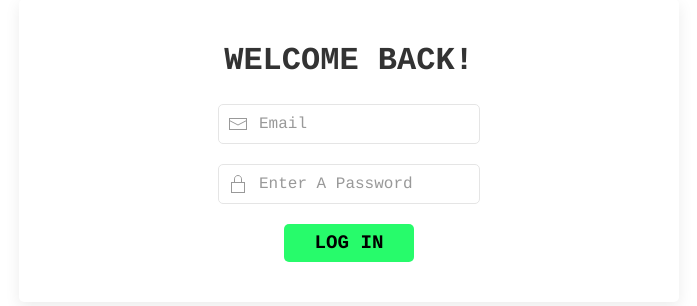
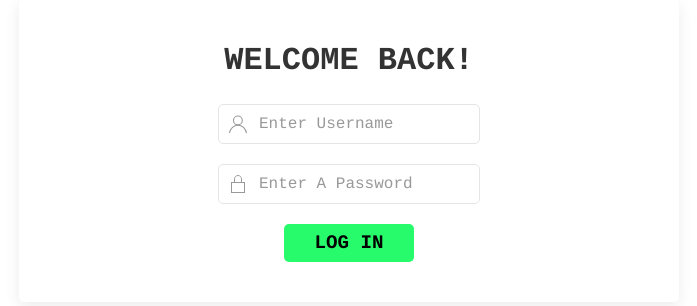
Before and after one commit to Code-Institute-Submissions/send-it-blog, a Flask app: page /login in a window 1280 px wide. Shown: the part 151-457 px from the top of the page, without its empty margins (251-948 px from the left). Run offline with Flask 2, Linux system fonts and the light colour scheme; some libraries are stand-ins or nearby versions; some web fonts are replaced.

Commit message:
add profile page for session user

```diff
--- a/app.py
+++ b/app.py
@@ -29,24 +29,26 @@ def get_posts():
 @app.route("/register", methods=["GET", "POST"])
 def register():
     if request.method == "POST":
-        #check if username/email already exists in database
+        # check if username already exists in database
         existing_user = mongo.db.users.find_one(
-            {"email": request.form.get("email").lower()})
+            {"username": request.form.get("username").lower()})
         if existing_user:
-            flash("Email already exists")
+            flash("Username already exists")
             return redirect(url_for("register"))
 
         register = {
             "firstname": request.form.get("firstname").lower(),
             "lastname": request.form.get("lastname").lower(),
+            "username": request.form.get("username").lower(),
             "email": request.form.get("email").lower(),
             "password": generate_password_hash(request.form.get("password"))
         }
         mongo.db.users.insert_one(register)
 
-        #put newly created user into session cookie
-        session["user"] = request.form.get("email").lower()
+        # put newly created user into session cookie
+        session["user"] = request.form.get("username").lower()
         flash("Registration Successful, Welcome!")
+        return redirect(url_for("profile", firstname=session["user"]))
 
     return render_template("register.html")
 
@@ -54,28 +56,39 @@ def register():
 @app.route("/login", methods=["GET", "POST"])
 def login():
     if request.method == "POST":
-        #check if email exists in the database
+        # check if username exists in the database
         existing_user = mongo.db.users.find_one({
-            "email": request.form.get("email").lower()})
+            "username": request.form.get("username").lower()})
 
         if existing_user:
-            #ensure hashed password matches users input
+            # ensure hashed password matches users input
             if check_password_hash(
                 existing_user["password"], request.form.get("password")):
-                    session["user"] = request.form.get("email").lower()
-                    flash("Welcome, {}".format(request.form.get("email")))
+                session["user"] = request.form.get("username").lower()
+                flash("Welcome, {}".format(
+                    request.form.get("username")))
+                return redirect(url_for(
+                    "profile", username=session["user"]))
             else:
-                #password doesnt match
+                # password doesnt match
                 flash("Incorrect Password and/or Username")
                 return redirect(url_for("login"))
         else:
-            #email does not exist
+            # username does not exist
             flash("Incorrect Password and/or Username")
             return redirect(url_for("login"))
 
     return render_template("login.html")
 
 
+@app.route("/profile/<firstname>", methods=["GET", "POST"])
+def profile(firstname):
+    # get session users first name from database
+    username = mongo.db.users.find_one
+    ({"username": session["user"]})["username"]
+    return render_template("profile.html", username=firstname)
+
+
 if __name__ == "__main__":
     app.run(host=os.environ.get("IP"),
             port=int(os.environ.get("PORT")),
--- a/templates/base.html
+++ b/templates/base.html
@@ -16,6 +16,7 @@
   </head>
 
   <body>
+    <!-- navbar -->
     <header>
       <nav class="uk-navbar-container uk-margin-large-bottom" uk-navbar>
         <div>
@@ -39,6 +40,8 @@
               <li><a href="{{ url_for('login') }}" class="nav__item">LOG IN</a></li>
               <hr class="uk-divider-small uk-margin-small">
               <li><a href="{{ url_for('register') }}" class="nav__item">SIGN UP</a></li>
+              <hr class="uk-divider-icon uk-margin-small">
+              <li><a href="{{ url_for('profile', firstname=session['user']) }}" class="nav__item">PROFILE</a></li>
               <hr class="uk-divider-icon uk-margin-small">
 
               <div class="social__links uk-margin-large-top">
--- a/templates/login.html
+++ b/templates/login.html
@@ -8,12 +8,12 @@
     <!-- form content -->
     <form class="center-align" method="POST" action="{{ url_for('login') }}">
 
-    <!-- email -->
+    <!-- username -->
         <div class="uk-margin">
             <div class="uk-inline">
-                <span class="uk-form-icon" uk-icon="icon: mail"></span>
-                <input class="uk-input uk-border-rounded" type="email" id="email" name="email" placeholder="Email" required>
-                <label for="email"></label>
+                <span class="uk-form-icon" uk-icon="icon: user"></span>
+                <input class="uk-input uk-border-rounded" type="username" id="username" name="username" placeholder="Enter Username" required>
+                <label for="username"></label>
             </div>
         </div>
     <!-- password -->
```
Also changed, not shown: templates/profile.html (added, +14 -0 lines), templates/register.html (+8 -0 lines), static/images/ivan.jpg (added).
